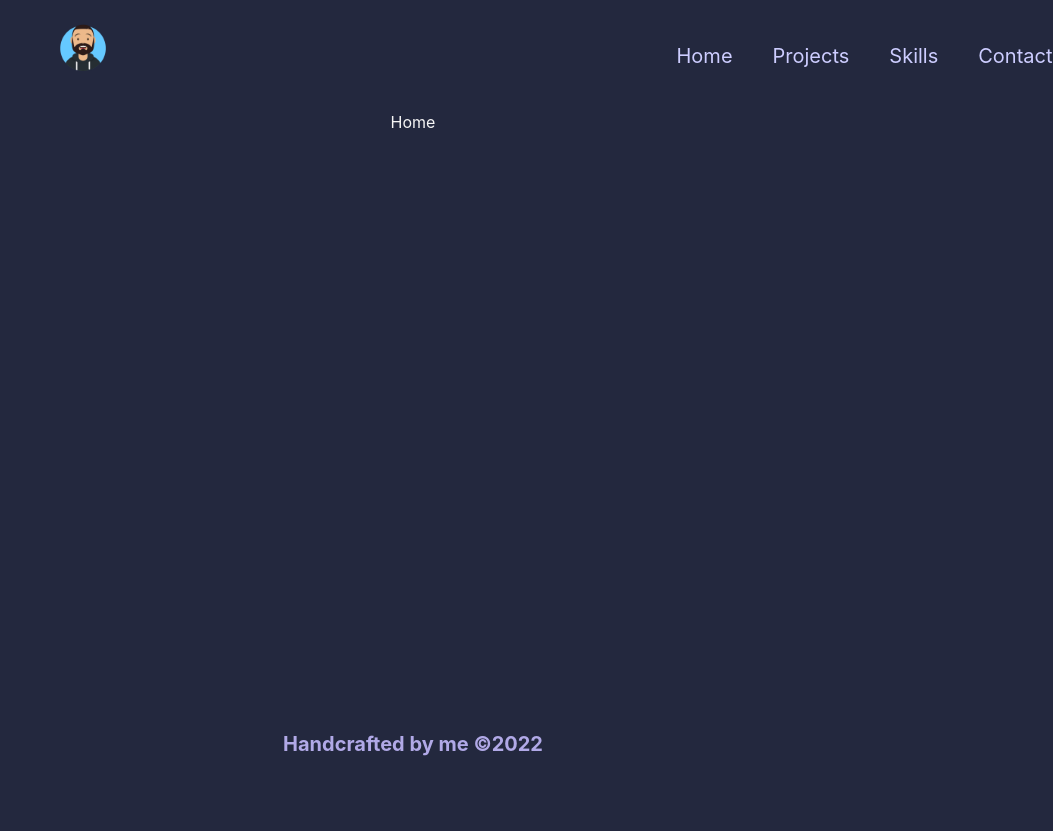
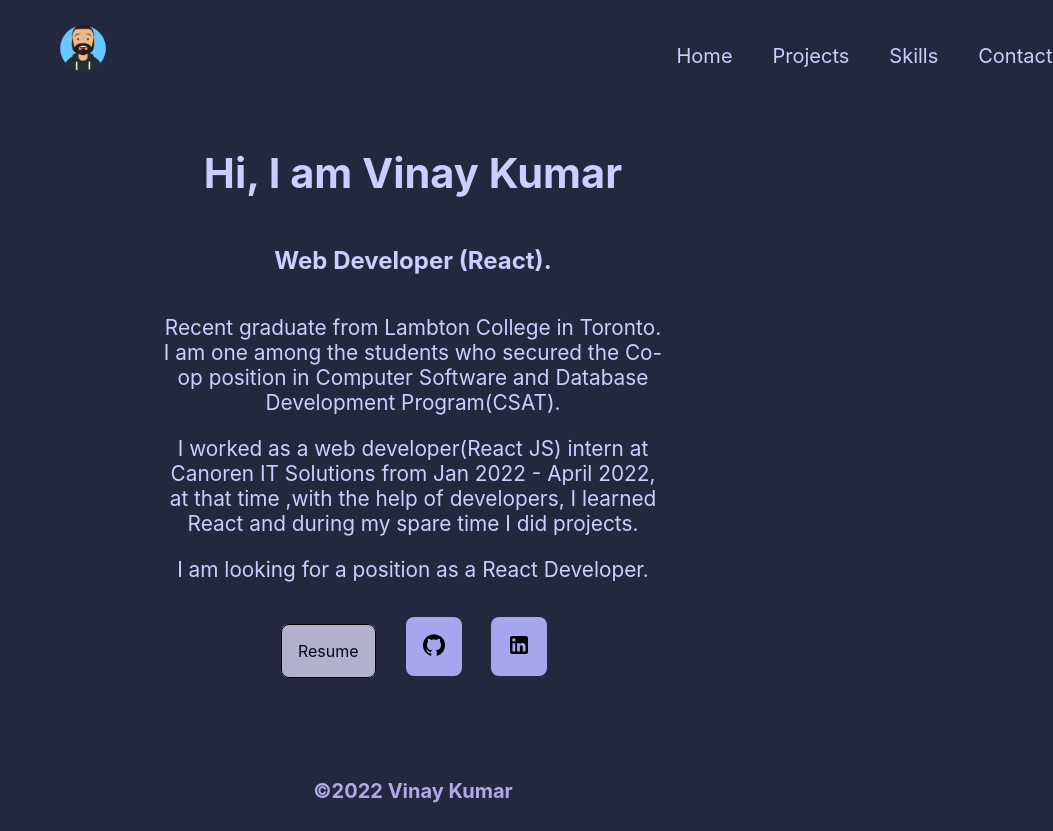
Before and after one commit to vinaykumar785557/portfolio-react, a React (Create React App) app: page / in a window 1280 px wide. Shown: the whole page, without its empty margins (227-1280 px from the left). Before the commit the page ends 800 px from the top, so only its background shows below. Built offline with nearby package versions, Linux system fonts and the light colour scheme.

Commit message:
homepage finished

```diff
--- a/src/App.css
+++ b/src/App.css
@@ -2,19 +2,19 @@
 	text-align: center;
 	color: whitesmoke;
 }
-
 footer h3 {
 	text-align: center;
 	font-size: 20px;
 	color: rgb(177, 169, 231);
-	position: fixed;
+	position: sticky;
 	left: 0;
 	bottom: 0;
 	right: 0;
-  padding-bottom: 1.5rem;
+	margin-top: 80px;
+	padding-bottom: 0.5rem;
 }
 
 h3:hover {
 	color: darkgrey;
-  cursor: pointer;
+	cursor: pointer;
 }
--- a/src/components/Footer.js
+++ b/src/components/Footer.js
@@ -5,7 +5,7 @@ function Footer() {
 
 	return (
 		<footer>
-			<h3> Handcrafted by me &copy;{year} </h3>
+			<h3>&copy;{year} Vinay Kumar </h3>
 		</footer>
 	);
 }
--- a/src/components/Navbar.js
+++ b/src/components/Navbar.js
@@ -29,7 +29,7 @@ function Navbar() {
 		<div className='navbar'>
 			<div className='navbar__leftside'>
 				<Link to='/'>
-					<img src={logo} alt='image-avatar'></img>
+					<img src={logo} alt='avatar'></img>
 				</Link>
 			</div>
 
--- /dev/null
+++ b/src/data.js
@@ -0,0 +1,17 @@
+const about = {
+	name: 'Vinay Kumar',
+	role: 'Web Developer (React).',
+	description: {
+		firstparagraph:
+			'Recent graduate from Lambton College in Toronto. I am one among the students who secured the Co-op position in Computer Software and Database Development Program(CSAT).',
+		secondparagraph:
+			'I worked as a web developer(React JS) intern at Canoren IT Solutions from Jan 2022 - April 2022, at that time ,with the help of developers, I learned React and during my spare time I did projects. ',
+		thirdparagraph: 'I am looking for a position as a React Developer.',
+	},
+	social: {
+		linkedin: 'https://www.linkedin.com/in/c0785557/',
+		github: 'https://github.com/c0785557',
+	},
+};
+
+export { about };
--- a/src/pages/Home.js
+++ b/src/pages/Home.js
@@ -1,9 +1,36 @@
-import React from 'react'
+import React from 'react';
+import classes from '../styles/Home.module.css';
+import { about } from '../data.js';
+import { GitHub, LinkedIn } from '@mui/icons-material';
+import { Link } from 'react-router-dom';
+function Home() {
+	const { name, role, description, social } = about;
+	return (
+		<div className={classes.home_wrapper}>
+			<h1>
+				Hi, <span>I am</span> {name}
+			</h1>
 
-function Home() {
-  return (
-    <div>Home</div>
-  )
+			<h2>{role}</h2>
+
+			<div className={classes.descriptionpara}>
+				<p>{description.firstparagraph}</p>
+				<p>{description.secondparagraph}</p>
+				<p>{description.thirdparagraph}</p>
+			</div>
+			<div className={classes.buttons}>
+				<Link to='../Resume.docx' target='_blank' download className={classes.link}>
+					Resume
+				</Link>
+				<button onClick={() => window.open(social.github)} className={classes.btn} >
+					<GitHub />
+				</button>
+				<button onClick={() => window.open(social.linkedin)}className={classes.btn}>
+					<LinkedIn />
+				</button>
+			</div>
+		</div>
+	);
 }
 
-export default Home
+export default Home;
--- /dev/null
+++ b/src/styles/Home.module.css
@@ -0,0 +1,55 @@
+.home_wrapper{
+    color:#cdcdff ;
+    height: auto;
+    /* background-color: rgb(79, 78, 122); */
+    padding: 8px;
+    display: flex;
+    flex-direction: column;
+    justify-content: center;
+    align-items: center;
+}
+
+.home_wrapper h1{
+    font-size: 2.6rem;
+}
+.descriptionpara{
+    font-size: 1.3rem;
+    max-width: 500px;
+}
+
+.button{
+    margin: 10px;
+    display: flex;
+    justify-content: center;
+    align-items: baseline;
+}
+
+.link {
+    color:#050514 ;
+    border: 1px solid black;
+    border-radius: 8px;
+    text-decoration: none;
+    padding: 1rem;
+    margin: 1rem;
+    text-align: center;
+    background-color: rgb(177, 177, 206);
+}
+.link:hover,.link:active{
+    background-color: rgb(177, 177, 206);
+    color: #e6e6ee;
+}
+.btn{
+    border: none;
+    margin: 0.9rem;
+    padding: 1rem;
+    cursor: pointer;
+    background-color: rgb(166, 165, 238);
+    border-radius: 8px;
+}
+
+.btn:hover,
+.btn:active{
+    background-color: rgb(177, 177, 206);
+    border:none;
+    border-radius: 8px;
+}
```
Also changed, not shown: 1 other file (tests, documents, lock files or other folders).
